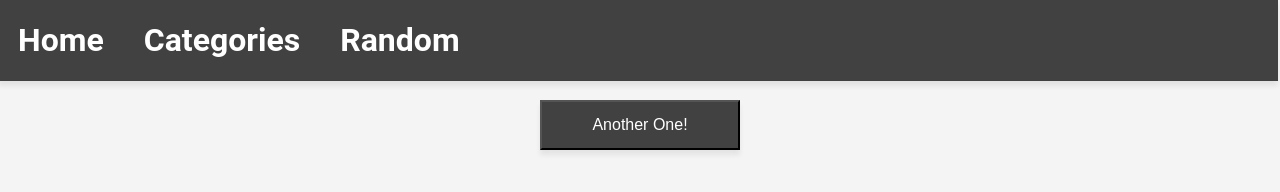
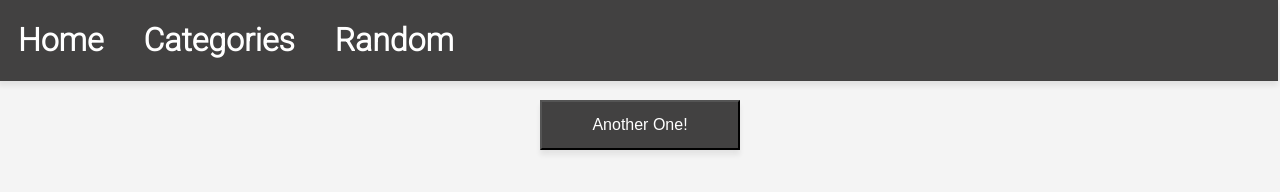
Before and after one commit to singhp1992/randomizer-api, a plain HTML site: page random.html in a window 1280 px wide. Shown: the top 192 px of the page. Drawn offline with nearby package versions, Linux system fonts and the light colour scheme.

Commit message:
adding fonts to all pages

```diff
--- a/random.html
+++ b/random.html
@@ -6,7 +6,7 @@
         <meta name="viewport" content="width=device-width, initial-scale=1.0">
         <meta http-equiv="X-UA-Compatible" content="ie=edge">
         <link rel="shortcut icon" type="image/png" href="images/popcorn.png" />
-        <link href="https://fonts.googleapis.com/css?family=Open+Sans" rel="stylesheet">
+        <link href="https://fonts.googleapis.com/css?family=Roboto:300&display=swap" rel="stylesheet">
         <link rel="stylesheet" href="styles.css">
         <title>Movie Library</title>
     </head>
--- a/styles.css
+++ b/styles.css
@@ -1,9 +1,5 @@
 body {
-    /* font-family: 'Open Sans', sans-serif; */
-    font-family: 'Roboto',
-    sans-serif;
-    /* font-family: 'Darker Grotesque',
-    sans-serif; */
+    font-family: 'Roboto', sans-serif;
     background: #f4f4f4;
 }
 
```
Also changed, not shown: categories.html (+1 -1 lines), home.html (+0 -1 lines).
